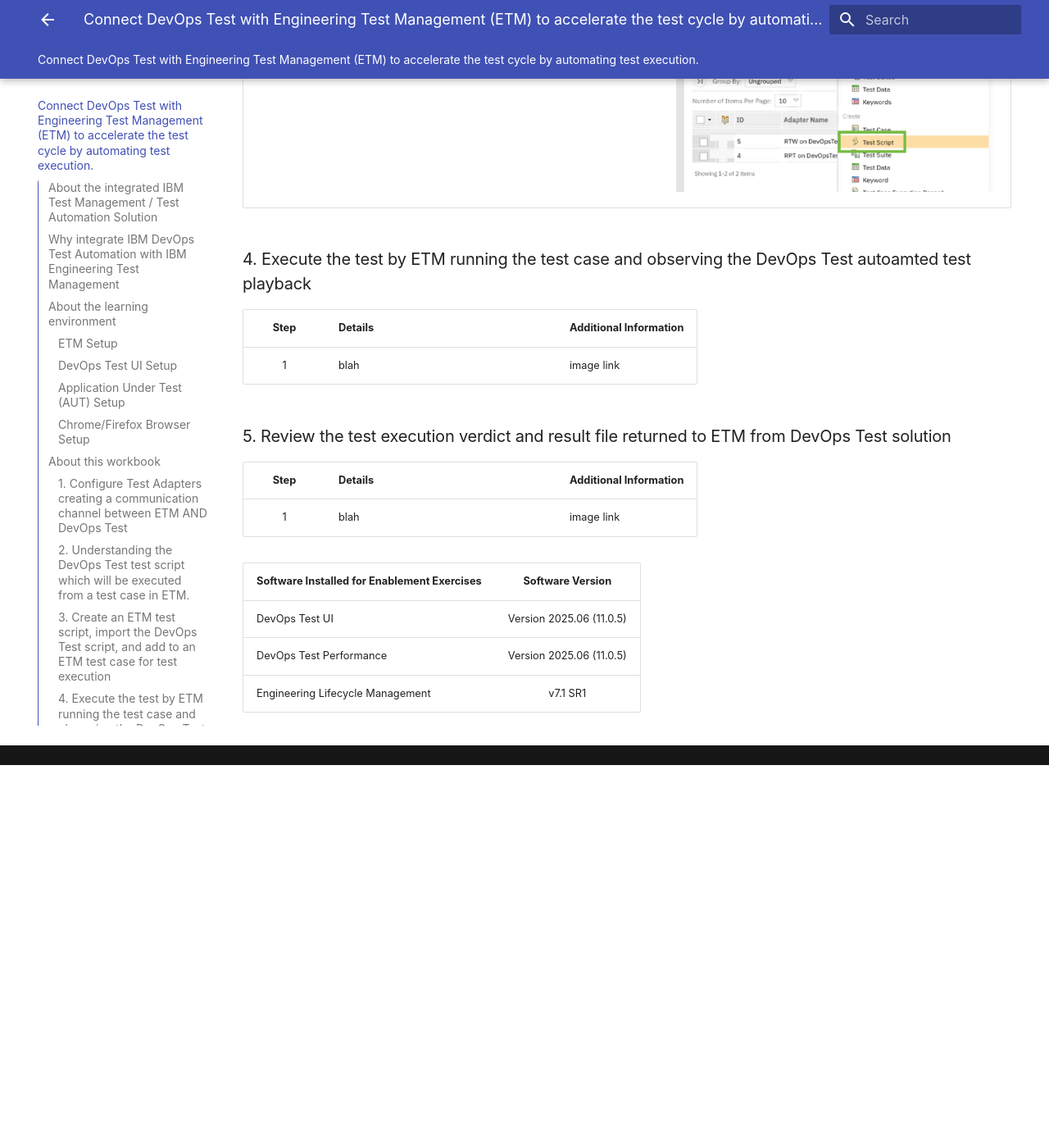
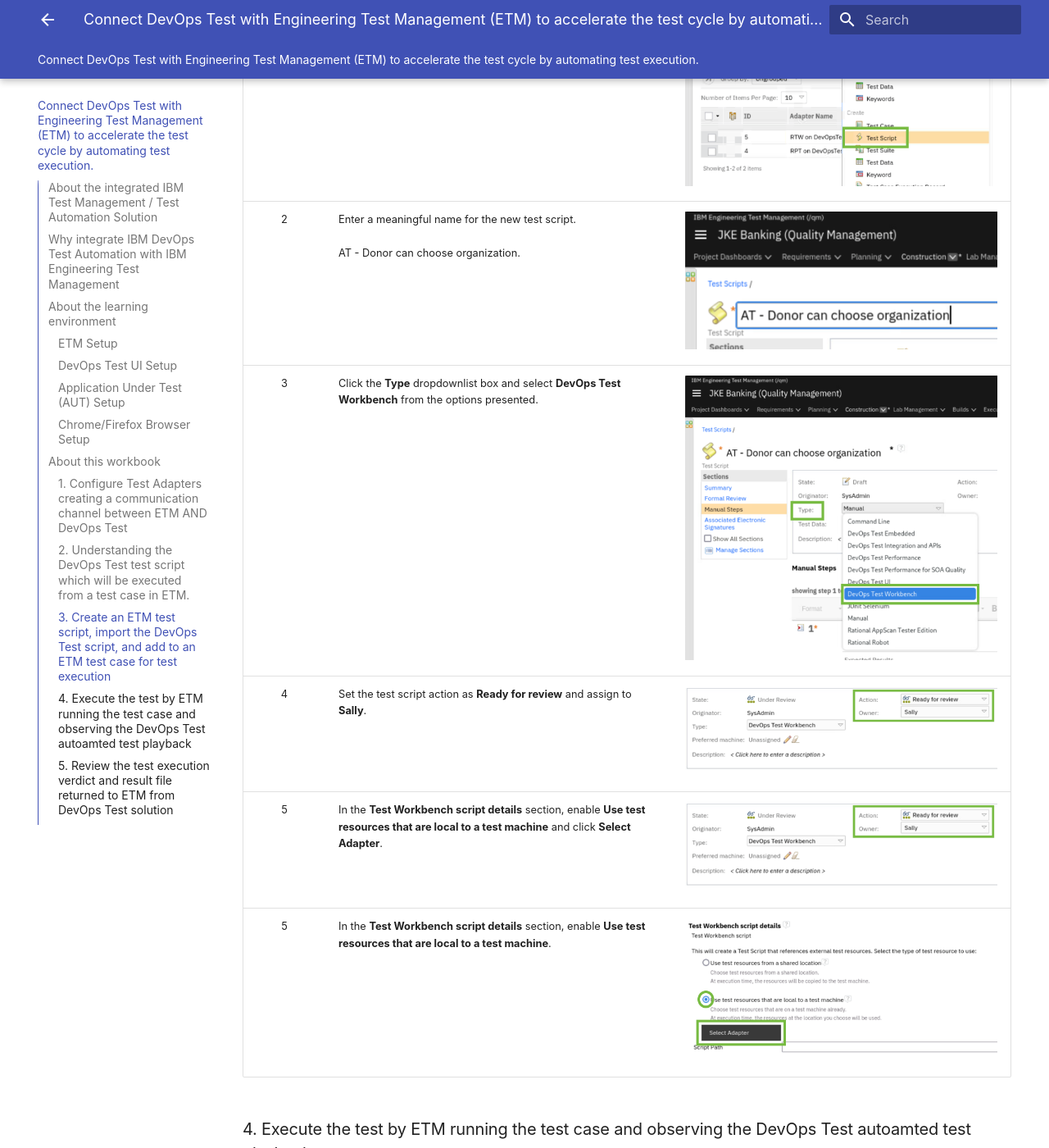
Before and after one commit to DevOpsAutomationLabs/Test_ELM, an MkDocs documentation site: the page built from docs/index.md, in a window 1280 px wide and 1400 px high, scrolled down 15032 px. Shown: the whole window at 82% size. Built offline with MkDocs 1.6.1 and Material for MkDocs 9.7.7, drawn with Linux system fonts in a browser that asks for light colours; before the commit the page ends 15965 px from its top, so only the background shows below that.

Commit message:
Update section3

```diff
--- a/docs/index.md
+++ b/docs/index.md
@@ -157,6 +157,12 @@
 | **Step** | <div style="width:250px">**Details**</div>  | **Additional Information** |
 |:-------------:|:------------- |:------------- |
 | 1 | Working in the JKE Banking (Quality Management) project in ETM, click **Construction** and create a new **Test Script**.  | <img src="media/t1_36.png" alt="t1_36" style="width:100%; height:auto;"> |
+| 2 | Enter a meaningful name for the new test script.</br></br>AT - Donor can choose organization.  | <img src="media/t1_37.png" alt="t1_37" style="width:100%; height:auto;"> |
+| 3 | Click the **Type** dropdownlist box and select **DevOps Test Workbench** from the options presented.  | <img src="media/t1_38.png" alt="t1_38" style="width:100%; height:auto;"> |
+| 4 | Set the test script action as **Ready for review** and assign to **Sally**.  | <img src="media/t1_39.png" alt="t1_39" style="width:100%; height:auto;"> |
+| 5 | In the **Test Workbench script details** section, enable **Use test resources that are local to a test machine** and click **Select Adapter**.  | <img src="media/t1_39.png" alt="t1_39" style="width:100%; height:auto;"> |
+| 5 | In the **Test Workbench script details** section, enable **Use test resources that are local to a test machine**.  | <img src="media/t1_40.png" alt="t1_40" style="width:100%; height:auto;"> |
+
 
 ### 4. Execute the test by ETM running the test case and observing the DevOps Test autoamted test playback ###
 
```
Also changed, not shown: docs/media/t1_37.png (added), docs/media/t1_38.png (added), docs/media/t1_39.png (added), docs/media/t1_40.png (added).
